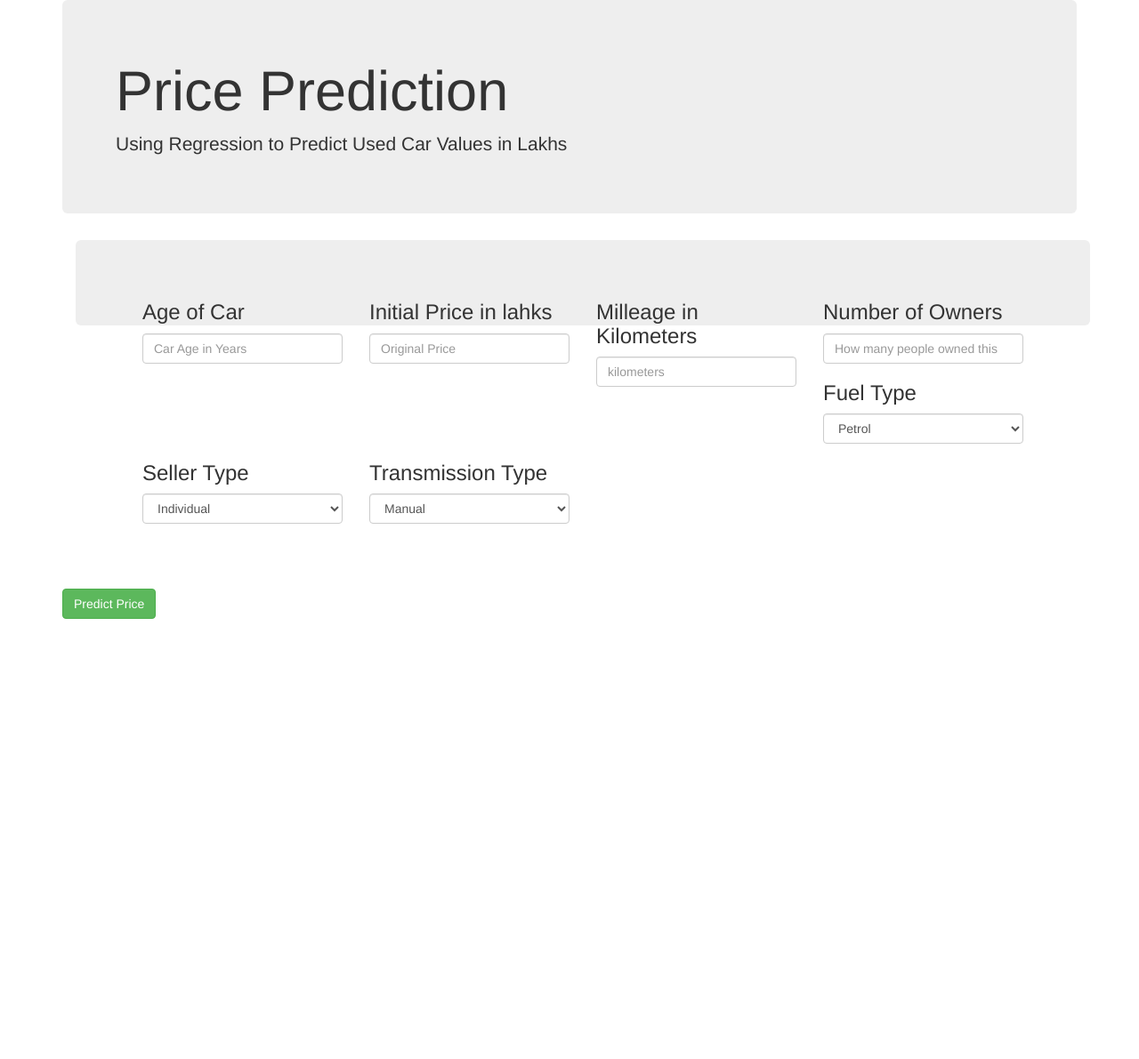
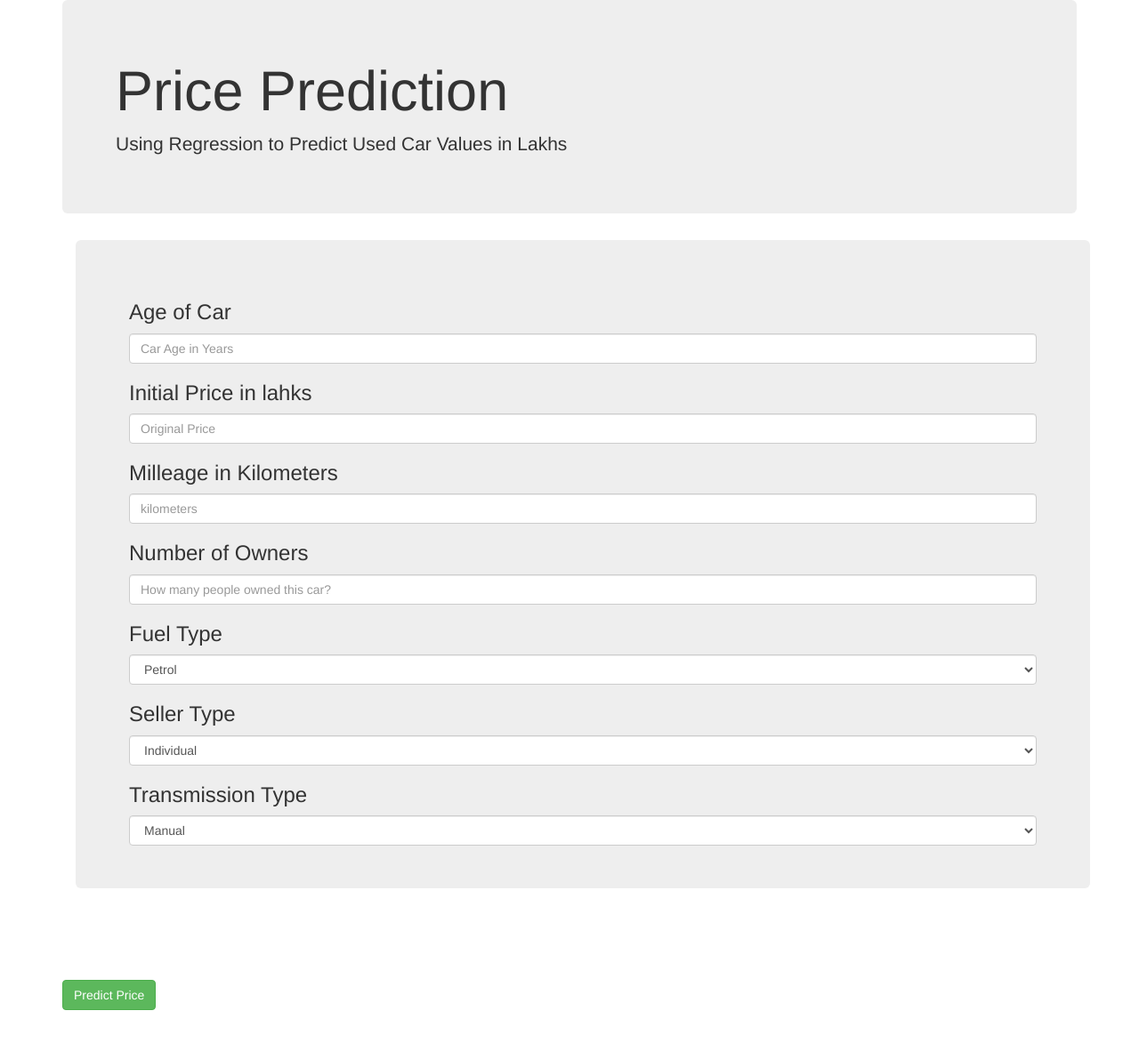
Before and after one commit to tryap1/Vehicle-Price-Prediction-End-to-End, a Flask app: page / in a window 1280 px wide. Shown: the top 1191 px of the page at 89% size. Before the commit the page ends 696 px from the top, so only its background shows below. Run offline with Flask 2, Linux system fonts and the light colour scheme; parts of the project's set-up code (start-up, migrations or seed data) failed here and were passed over; some libraries are stand-ins or nearby versions.

Commit message:
Update index.html

```diff
--- a/templates/index.html
+++ b/templates/index.html
@@ -19,23 +19,23 @@
         </div>
         <div class= "container">
             <div class= "jumbotron">
-                <div class="col-lg-3">
+                <div class="col-xlg-3">
                     <h3> Age of Car</h3>
                     <input name="age" class= "form-control" placeholder="Car Age in Years" type="number", required= "required">
                 </div>
-                <div class="col-lg-3">
+                <div class="col-xlg-3">
                     <h3> Initial Price in lahks </h3>
                     <input name="price" class= "form-control" placeholder="Original Price" type="number", step= "any", required= "required">
                 </div>
-                <div class="col-lg-3">
+                <div class="col-xlg-3">
                     <h3> Milleage in Kilometers</h3>
                     <input name="km" class= "form-control" placeholder="kilometers" type="number", required= "required">
                 </div>
-                <div class="col-lg-3">
+                <div class="col-xlg-3">
                      <h3> Number of Owners </h3>
                     <input name="owners" class= "form-control" placeholder="How many people owned this car?" type="number", required= "required">
                 </div>
-                <div class="col-lg-3">
+                <div class="col-xlg-3">
                 <h3> Fuel Type </h3>
                     <select name="fuel_type" class="form-control" type= "text", required= "required" >
                         <option value="Petrol">Petrol</option>
@@ -43,14 +43,14 @@
                         <option value="Diesel">CNG</option>
                     </select>
                 </div>
-                <div class="col-lg-3">
+                <div class="col-xlg-3">
                     <h3> Seller Type </h3>
                     <select name="seller" class="form-control" type= "text", required= "required" >
                         <option value="Individual">Individual</option>
                         <option value="Dealer">Dealer</option>
                     </select>
                 </div>
-                <div class="col-lg-3">
+                <div class="col-xlg-3">
                     <h3> Transmission Type </h3>
                     <select name="transmission" class="form-control" type= "text", required= "required" >
                         <option value="Manual">Manual</option>
```
